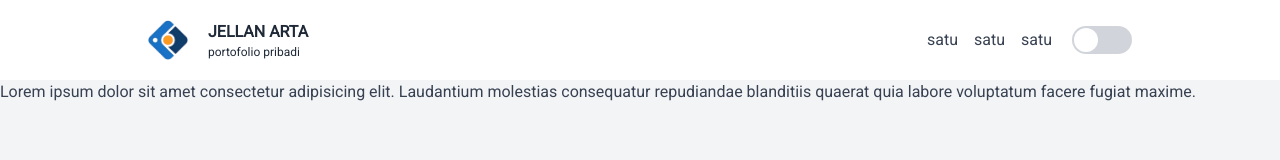
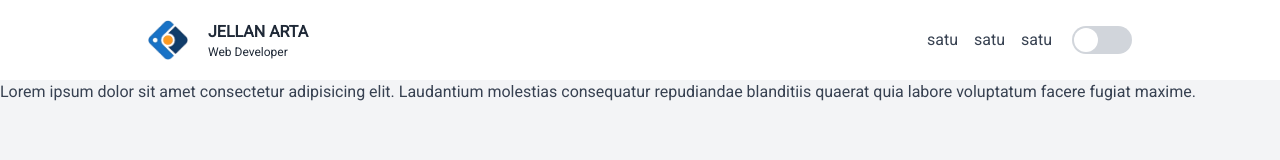
Before and after one commit to jellanarta/portofolio, a Next.js app: page / in a window 1280 px wide. Shown: the top 160 px of the page. Built offline with nearby package versions, Linux system fonts and the light colour scheme.

Commit message:
Update menu.tsx

```diff
--- a/src/app/componrnts/menu.tsx
+++ b/src/app/componrnts/menu.tsx
@@ -49,8 +49,8 @@ export default function Menu() {
                         <div className="text-base uppercase font-semibold">
                             Jellan Arta
                         </div>
-                        <div className="text-xs lowercase">
-                            Portofolio Pribadi
+                        <div className="text-xs capitalize">
+                            web developer
                         </div>
                     </div>
                 </Link>
```
